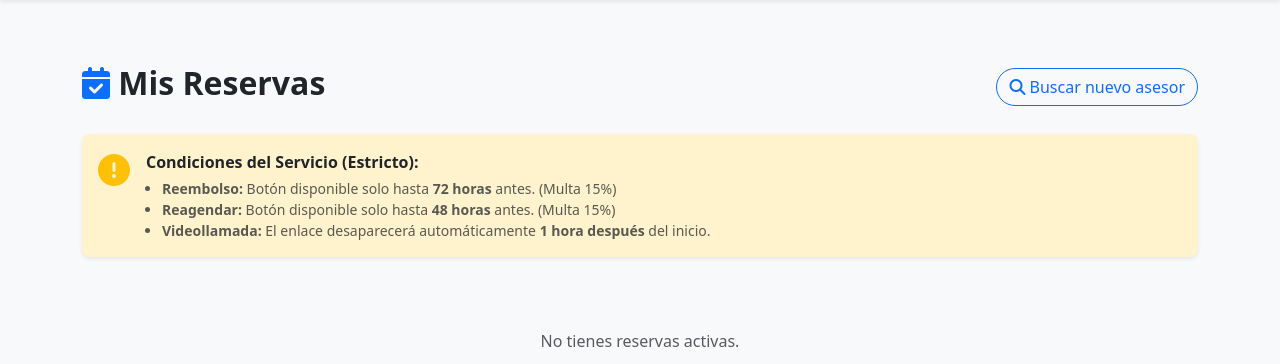
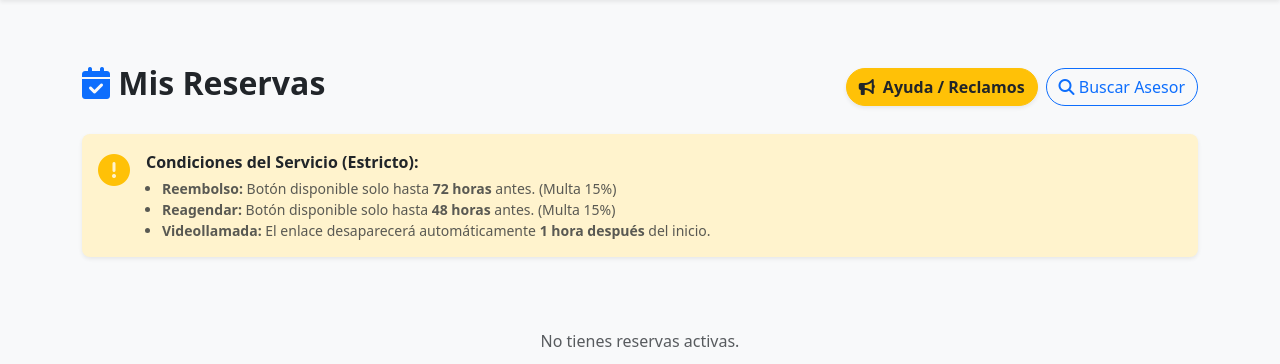
Before and after one commit to DarbyBenjab/marketplace-asesorias, a Django app: page /mis-reservas/ in a window 1280 px wide. Shown: the part 56-420 px from the top of the page. Run offline with Django 5.2, Linux system fonts and the light colour scheme; the visitor is signed in with stand-in values (Sample User, id 1); data that the repository does not hold is empty.

Commit message:
Agregar boton de Ayuda y Reclamos dentro de Mis Reservas

```diff
--- a/core/templates/core/lobby.html
+++ b/core/templates/core/lobby.html
@@ -73,6 +73,10 @@
             <a href="{% url 'mis_reservas' %}" class="btn btn-outline-secondary mt-2 w-100">
                 📅 Ver mis compras / reservas
             </a>
+
+            <a href="{% url 'enviar_soporte' %}" class="btn btn-outline-info btn-lg w-100 py-3 mb-3 rounded-3 fw-bold border-2 text-dark">
+                <i class="fa-solid fa-envelope-open-text me-2"></i> Felicitaciones, Sugerencias y Reclamos
+            </a>
         </div>
 
         <div class="card-menu card-asesor">
@@ -98,7 +102,7 @@
         <div class="text-center mt-5 mb-3">
             <p class="text-muted small">Zona de Riesgo</p>
             <a href="{% url 'borrar_cuenta_confirmacion' %}" class="btn btn-outline-danger btn-sm">
-                ⚠️ desactivar mi cuenta temporalmente
+                ⚠️ Desactivar mi cuenta temporalmente
             </a>
         </div>
     </div>
--- a/core/templates/core/mis_reservas.html
+++ b/core/templates/core/mis_reservas.html
@@ -3,11 +3,18 @@
 {% block content %}
 <div class="container mt-5 mb-5">
 
-    <div class="d-flex justify-content-between align-items-center mb-4">
+    <div class="d-flex flex-column flex-md-row justify-content-between align-items-center mb-4 gap-2">
         <h2 class="fw-bold"><i class="fa-solid fa-calendar-check text-primary"></i> Mis Reservas</h2>
-        <a href="{% url 'lista_asesores' %}" class="btn btn-outline-primary rounded-pill">
-            <i class="fa-solid fa-magnifying-glass"></i> Buscar nuevo asesor
-        </a>
+
+        <div class="d-flex gap-2">
+            <a href="{% url 'enviar_soporte' %}" class="btn btn-warning text-dark fw-bold rounded-pill shadow-sm">
+                <i class="fa-solid fa-bullhorn me-1"></i> Ayuda / Reclamos
+            </a>
+
+            <a href="{% url 'inicio' %}" class="btn btn-outline-primary rounded-pill">
+                <i class="fa-solid fa-magnifying-glass"></i> Buscar Asesor
+            </a>
+        </div>
     </div>
 
     <div class="alert alert-warning border-0 shadow-sm rounded-3 mb-4">
```
